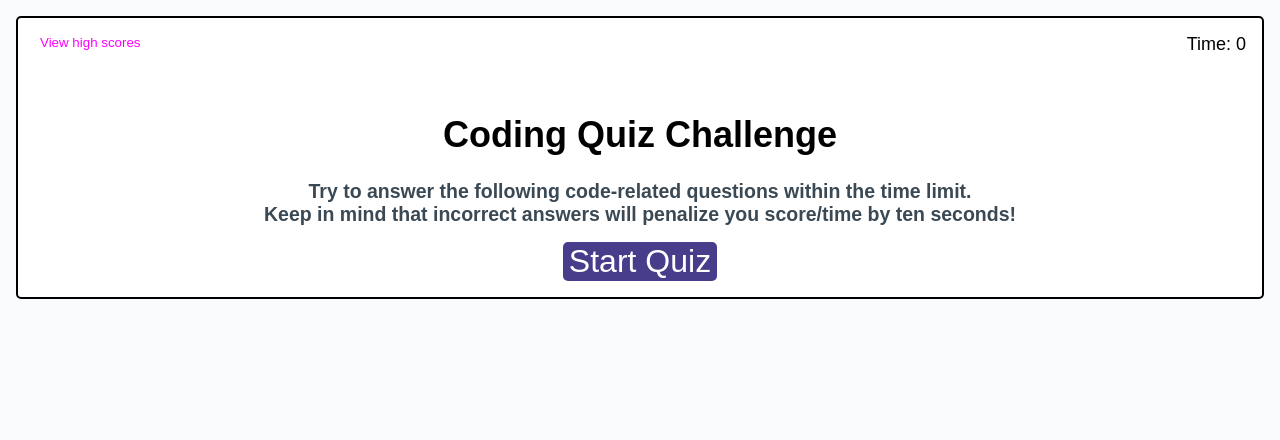
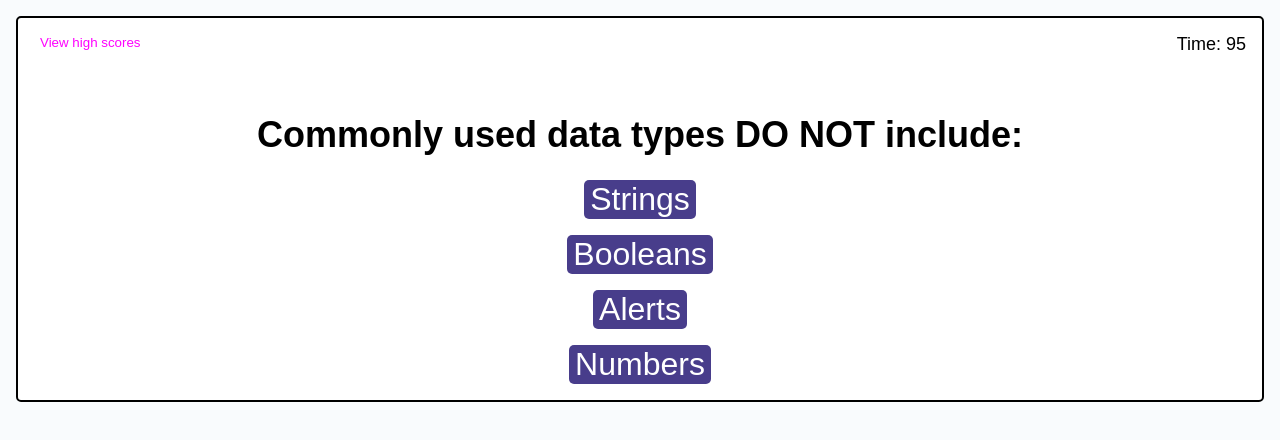
Before and after one commit to deanna-dewitt14/JSCodeQuiz, a plain HTML site: page index.html in a window 1280 px wide. Drawn offline with Linux system fonts and the light colour scheme.

Commit message:
Completed listeners and askAQuestion function

```diff
--- a/index.html
+++ b/index.html
@@ -12,17 +12,19 @@
       <header>
         <button id="highscore">View high scores</button>
         <timer id="timer">Time: 0</timer>
-        <h1>Coding Quiz Challenge</h1>
+        <h1 id="cardQuestion">Coding Quiz Challenge</h1>
       </header>
       <div class="card-prompt">
         <h2>Try to answer the following code-related questions within the time limit.
         </br>Keep in mind that incorrect answers will penalize you score/time by ten seconds!
         </h2>
       </div>
-      <div class="card-body">
-      </div>
       <div class="card-input">
         <button id="startButton" class="btn">Start Quiz</button>
+        <button id="answer1" class="answer btn">Null</button>
+        <button id="answer2" class="answer btn">Null</button>
+        <button id="answer3" class="answer btn">Null</button>
+        <button id="answer4" class="answer btn">Null</button>
       </div>
       <div class="card-footer">
       </div>
--- a/script.js
+++ b/script.js
@@ -1,10 +1,19 @@
-//Create Timer Logic
-
+//VARIABLES
 var start = Date.now(); //Grab init time
 var timer = 100; //Set timer countdown
 var questionValidation = true; //Flag for whether question is right/wrong
 var startBtn = document.querySelector("#startButton"); //Grab Start Button
-var timerHTML = document.querySelector("#timer"); //Grab Timer HTML
+var cardTimer = document.querySelector("#timer"); //Grab Timer HTML
+var cardQuestion = document.querySelector("#cardQuestion"); //Grab element to populate questions
+var cardAnswers = document.querySelectorAll(".answer");
+var cardAnswer1 = document.querySelector("#answer1");
+var cardAnswer2 = document.querySelector("#answer2");
+var cardAnswer3 = document.querySelector("#answer3");
+var cardAnswer4 = document.querySelector("#answer4");
+var cardPrompt = document.querySelector(".card-prompt"); //Grab element to toggle additional displayed text
+var cardInput = document.querySelector(".card-input"); //Grab element to populate buttons
+var cardFooter = document.querySelector(".card-footer"); //Grab element to populate validation result
+var currentQuestion = 0; //Pointer to current question
 var questionsAndAnswers = [
   question0 = ['Commonly used data types DO NOT include:', 'Strings', 'Booleans', 'Alerts', 'Numbers'],
   question1 = ['Arrays in Javascript can be used to store:', 'Numbers & Strings', 'Other Arrays', 'Booleans', 'All of the Above'],
@@ -20,8 +29,19 @@ var answerSheet = {
   question4: 3
 }
 
+//EVENT LISTENERS
+startBtn.addEventListener("click", startQuiz());
+cardAnswer1.addEventListener("click", validateAnswer());
+cardAnswer2.addEventListener("click", validateAnswer());
+cardAnswer3.addEventListener("click", validateAnswer());
+cardAnswer4.addEventListener("click", validateAnswer());
+
+//FUNCTIONS
 //Start timer on Start click & move to next card
-startBtn.addEventListener("click", function() {
+function startQuiz() {
+  cardPrompt.style.display = "none";
+  startBtn.style.display = "none";
+  askAQuestion();
   setInterval(function() {
     timer--;
     if (!questionValidation) {
@@ -31,12 +51,20 @@ startBtn.addEventListener("click", function() {
     if (timer <= 0) {
       //GOTO FINISH PAGE
     }
-    timerHTML.innerHTML = "Time: " + timer;
+    cardTimer.innerHTML = "Time: " + timer;
   }, 1000);
-});
+};
 
 function askAQuestion () {
+  cardQuestion.innerHTML = questionsAndAnswers[currentQuestion][0];
+  cardAnswer1.innerHTML = questionsAndAnswers[currentQuestion][1];
+  cardAnswer2.innerHTML = questionsAndAnswers[currentQuestion][2];
+  cardAnswer3.innerHTML = questionsAndAnswers[currentQuestion][3];
+  cardAnswer4.innerHTML = questionsAndAnswers[currentQuestion][4];
 
+  cardAnswers.forEach(element => {
+    element.style.display = "initial";
+  });
 
 
 }
--- a/style.css
+++ b/style.css
@@ -55,11 +55,11 @@ h1 {
   font-weight: normal;
 }
 
-.card-body {
-}
-
-.card-footer {
-
+.card-input {
+  display: flex;
+  flex-direction: column;
+  gap: 1rem;
+  align-items: center;
 }
 
 .btn {
@@ -71,6 +71,10 @@ h1 {
   cursor: pointer;
   font-size: 2rem;
   color: white;
+}
+
+.answer {
+  display: none;
 }
 
 @media (max-width: 690px) {
```
